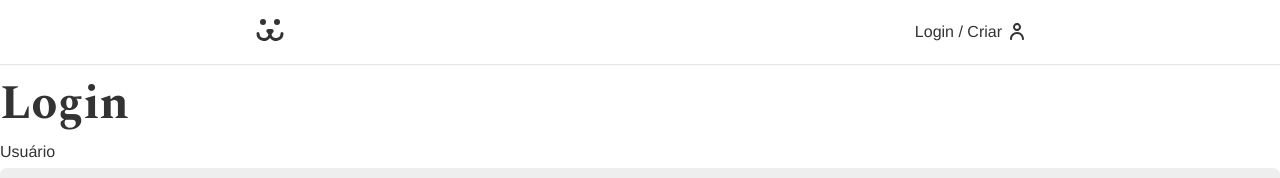
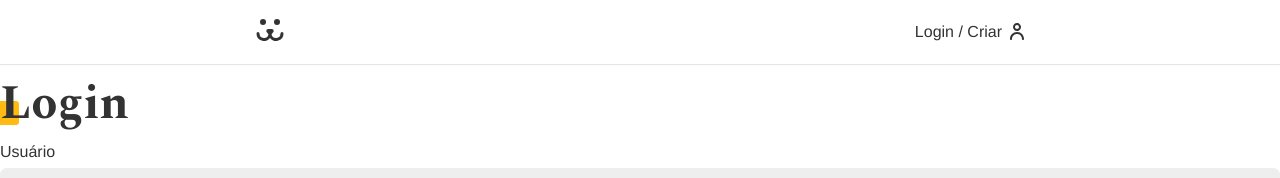
Before and after one commit to rochamaatheus/React-Redux-Dogs, a React (Vite) app: page /login in a window 1280 px wide. Shown: the top 178 px of the page. Built offline with nearby package versions, Linux system fonts and the light colour scheme.

Commit message:
Ajustes na classe title

```diff
--- a/src/App.css
+++ b/src/App.css
@@ -57,6 +57,20 @@ a {
   font-size: 3rem;
   margin: 1rem 0;
   position: relative;
+  z-index: 1;
+}
+
+.title::after {
+  content: '';
+  display: block;
+  width: 1.5rem;
+  height: 1.5rem;
+  background: #fb1;
+  position: absolute;
+  bottom: 3px;
+  left: -5px;
+  border-radius: 0.2rem;
+  z-index: -1;
 }
 
 .animeLeft {
```
